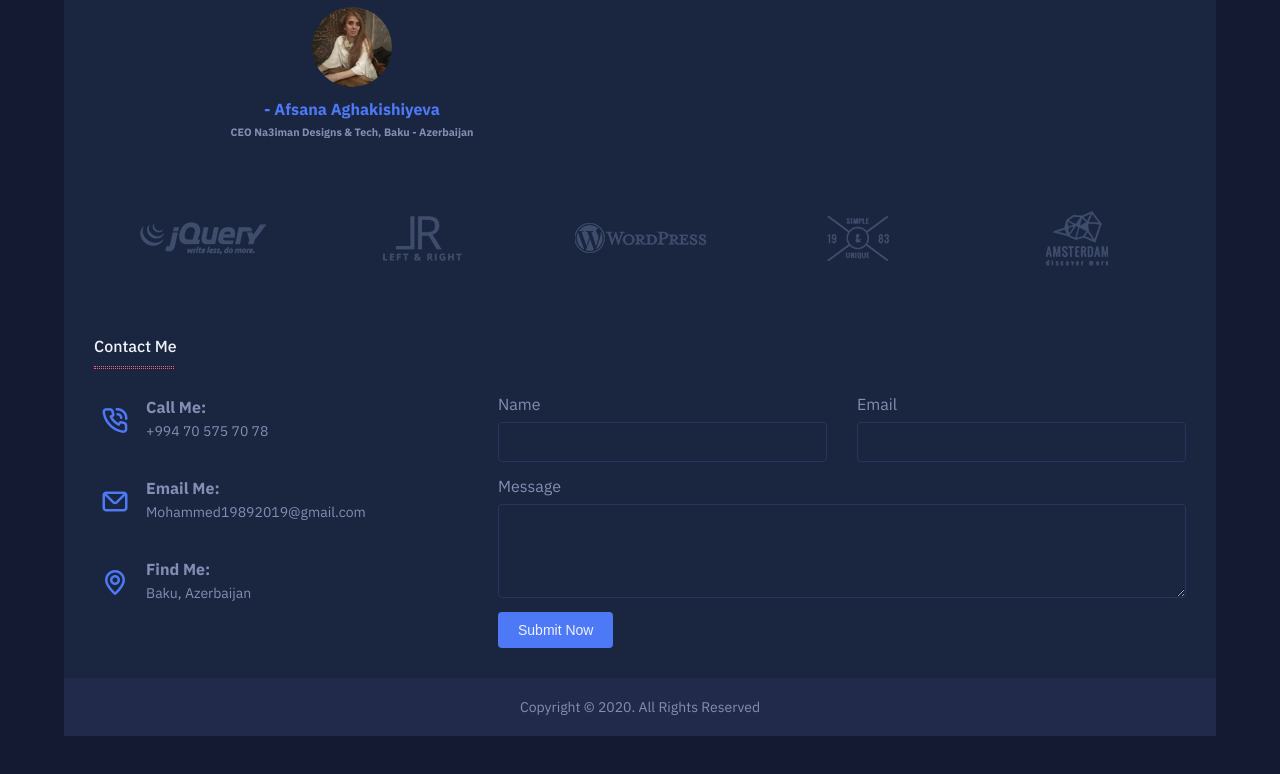
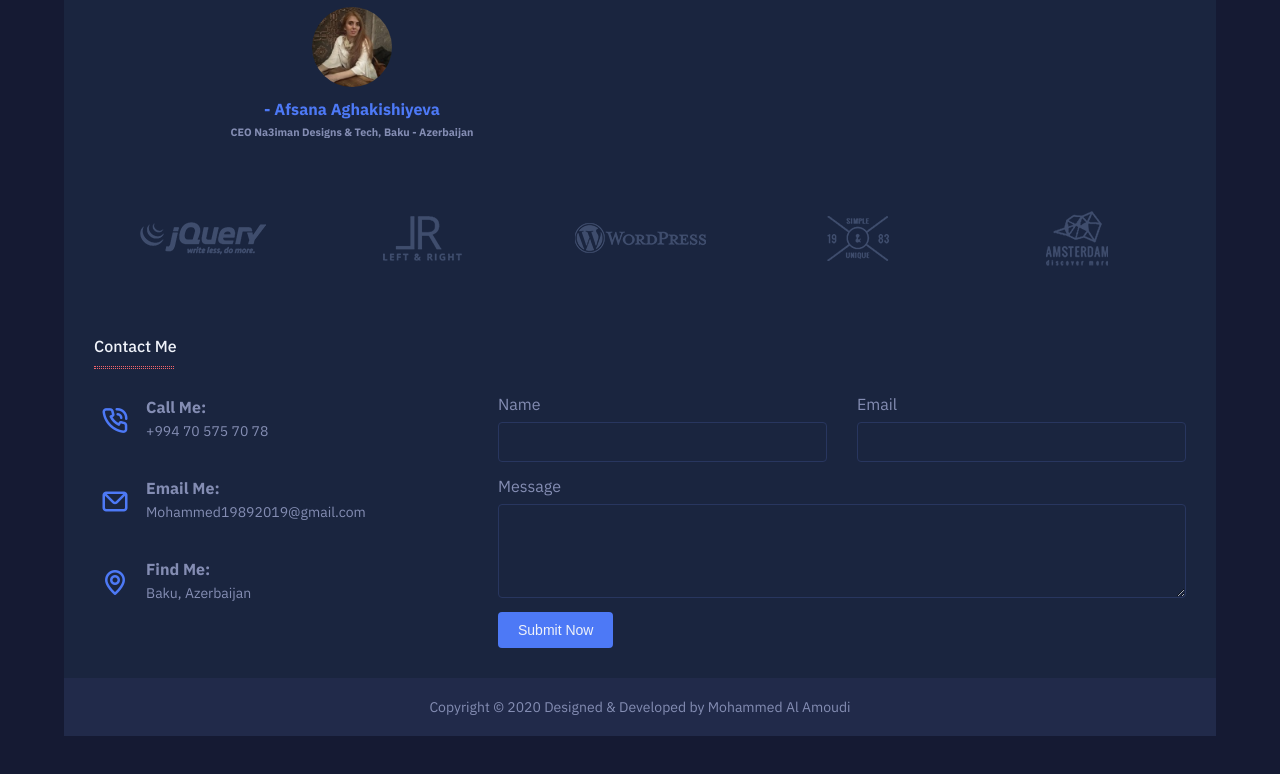
Before and after one commit to MedoBreezy/Modern-CV, a plain HTML site: page index.html in a window 1280 px wide. Shown: the part 2210-2984 px from the top of the page. Drawn offline with nearby package versions, Linux system fonts and the light colour scheme; a script that the page names is missing.

Commit message:
Update index.html

```diff
--- a/index.html
+++ b/index.html
@@ -469,7 +469,7 @@
   </main>
 
   <footer class="container">
-    <span>Copyright © 2020. All Rights Reserved</span>
+    <span>Copyright © 2020 Designed & Developed by Mohammed Al Amoudi</span>
   </footer>
   <script src="https://code.jquery.com/jquery-3.5.1.min.js"></script>
   <script src="./plugins/headlines/headline.js"></script>
```
